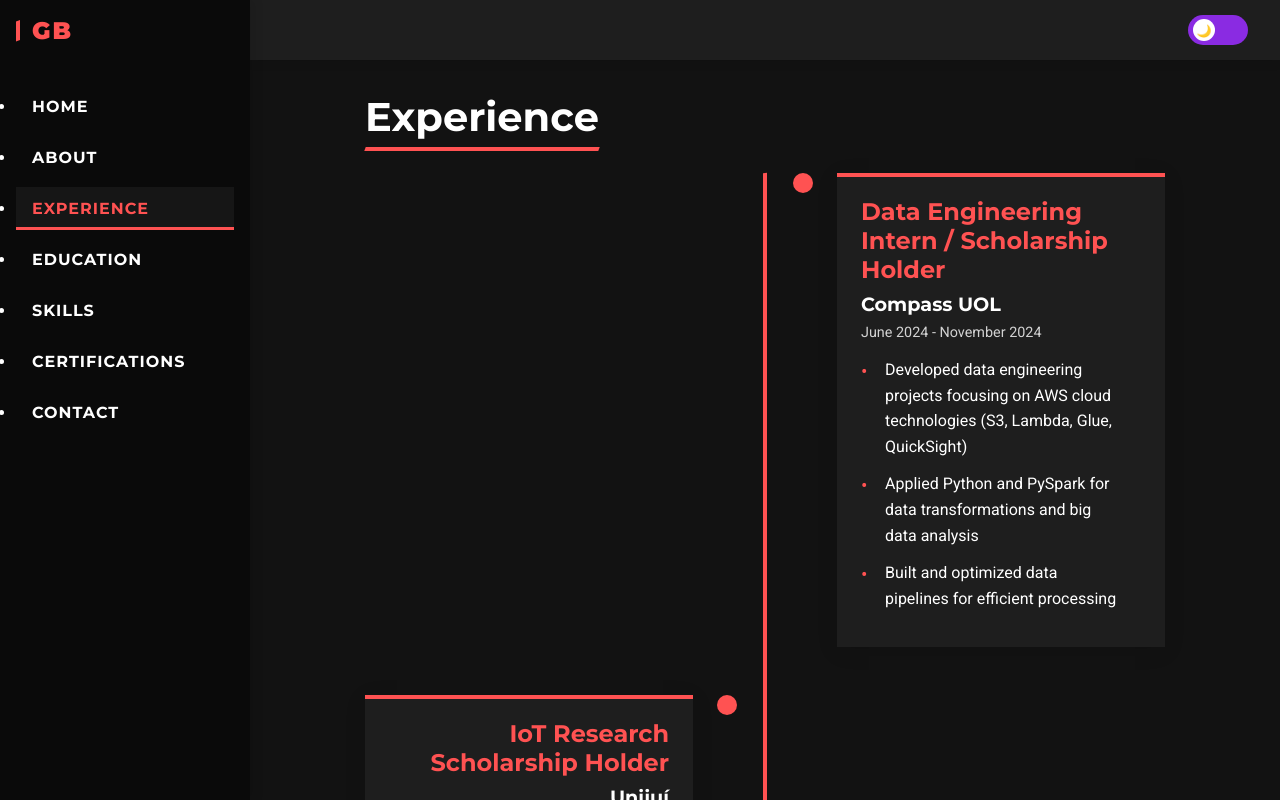
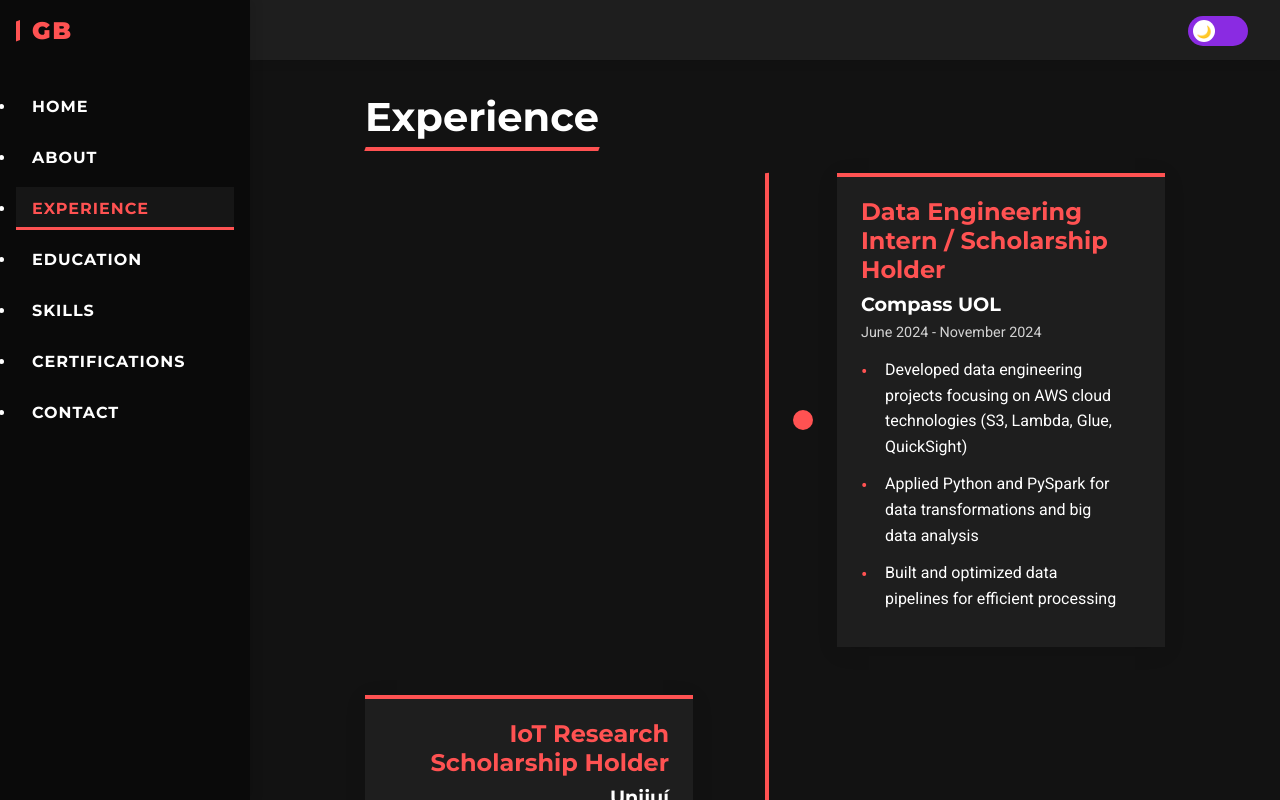
Before and after one commit to YuzuruTK/Portifolio-Project, a React (Vite) app: page /experience in a window 1280 px wide. Shown: the top 800 px of the page. Built offline with nearby package versions, Linux system fonts and the light colour scheme.

Commit message:
some changes on layout

```diff
--- a/src/components/common/Header.jsx
+++ b/src/components/common/Header.jsx
@@ -1,11 +1,12 @@
 import { useTheme } from '../../contexts/ThemeContext';
+import Navigation from './Navigation';
 import ThemeToggle from './ThemeToggle';
 import styled from 'styled-components';
 
 const HeaderContainer = styled.header`
     display: flex;
     justify-content: flex-end;
-    align-items: center;
+    align-items: start;
     padding: 1rem 2rem;
     background-color: var(--card-bg);
     position: fixed;
@@ -27,6 +28,7 @@ const Header = () => {
 
     return (
         <HeaderContainer>
+            <Navigation />
             <ThemeToggle />
         </HeaderContainer>
     );
--- a/src/components/common/Layout.jsx
+++ b/src/components/common/Layout.jsx
@@ -48,9 +48,9 @@ const Layout = ({ children }) => {
 
     return (
         <LayoutContainer>
-            <Navigation />
+            {/* <Navigation /> */}
+            <Header />
             <MainContent>
-                <Header />
                 <PageContainer
                     initial="initial"
                     animate="animate"
--- a/src/pages/Experience.jsx
+++ b/src/pages/Experience.jsx
@@ -25,7 +25,7 @@ const Timeline = styled.div`
 
         @media (min-width: 768px) {
             left: 50%;
-            transform: translateX(-50%) skewY(-5deg);
+            transform: translateX(-0%) skewY(-5deg);
         }
     }
 `;
@@ -47,7 +47,7 @@ const TimelineItem = styled(motion.div)`
         content: '';
         position: absolute;
         left: -8px;
-        top: 0;
+        top: 50%;
         width: 20px;
         height: 20px;
         border-radius: 50%;
```
